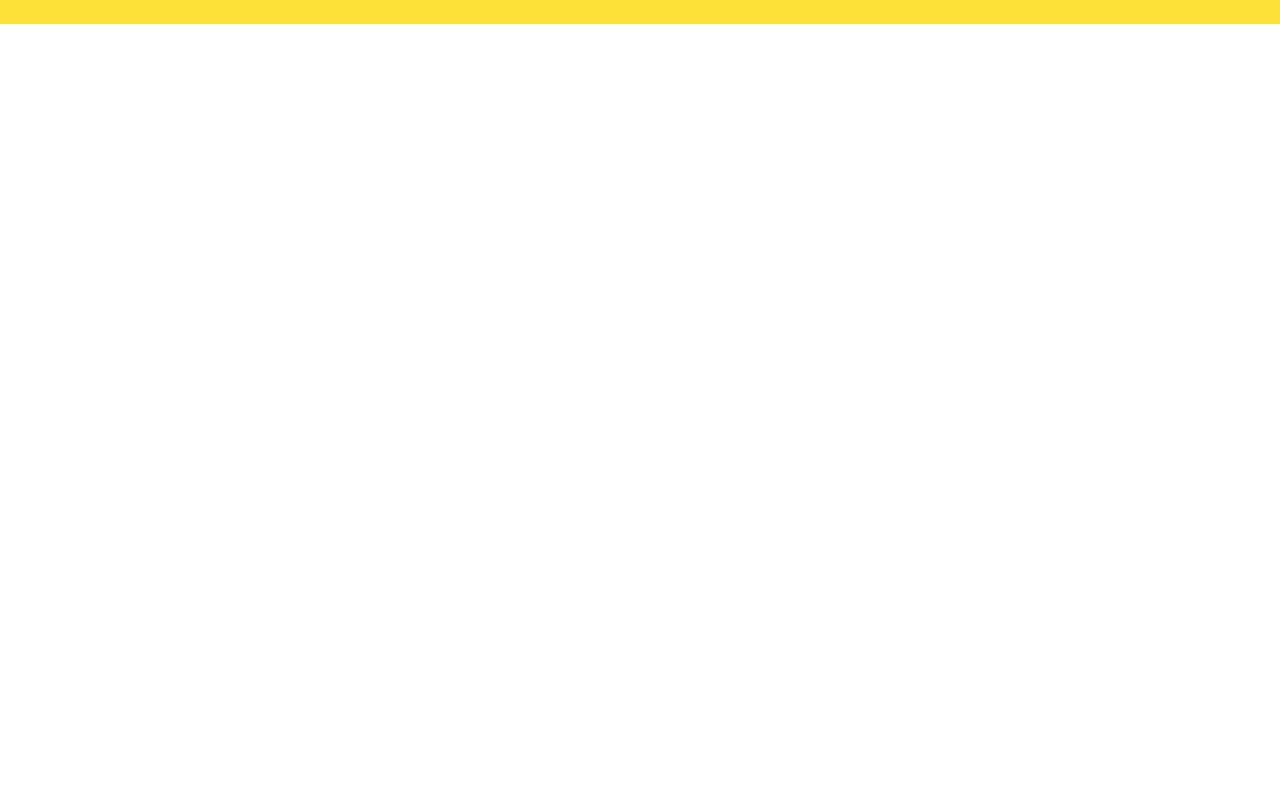
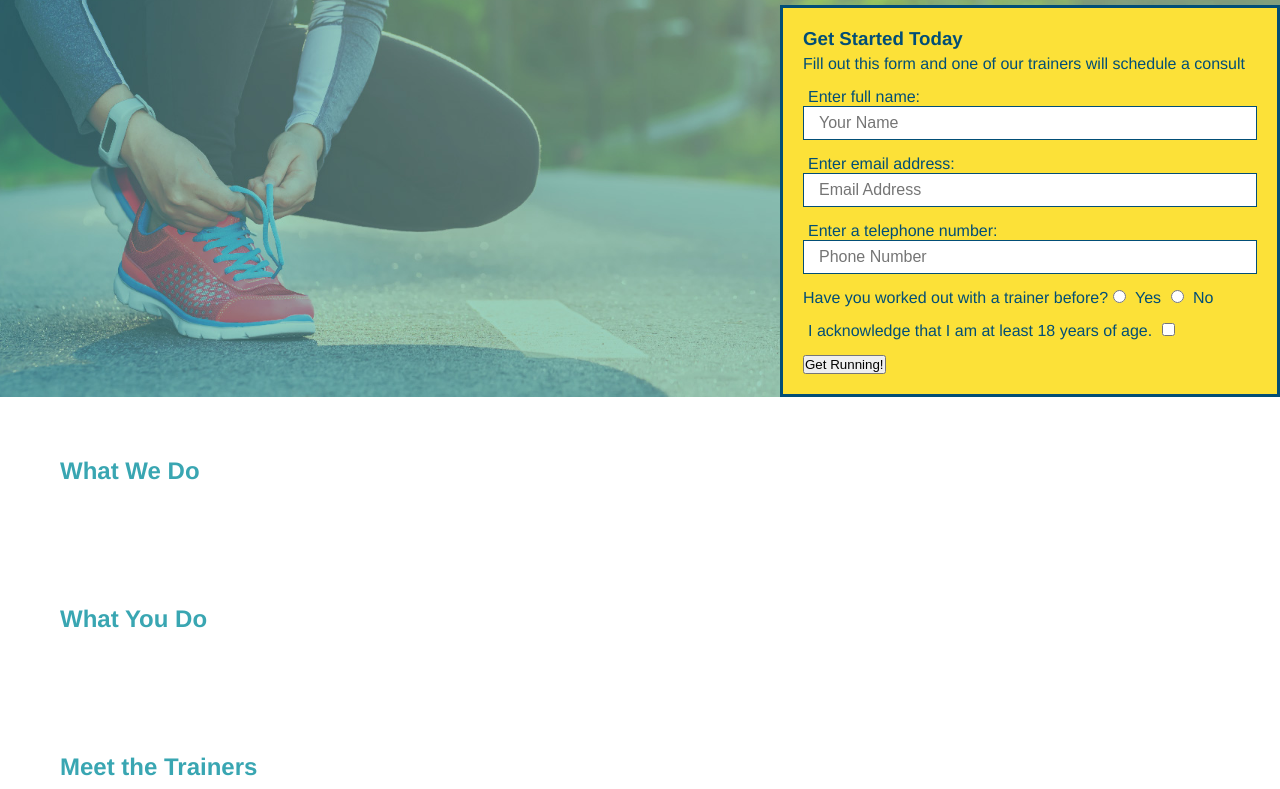
Before and after one commit to pizzo1jr/Run-Buddy, a plain HTML site: page index.html in a window 1280 px wide. Shown: the part 285-1074 px from the top of the page. Before the commit the page ends 800 px from the top, so only its background shows below. Drawn offline with Linux system fonts and the light colour scheme.

Commit message:
images added

```diff
--- a/assets/css/style.css
+++ b/assets/css/style.css
@@ -66,3 +66,51 @@ header {
   footer a {
       color: #024e76;
   }
+
+  section {
+      padding: 60px;
+  }
+
+  /* Hero Style Start */
+  .hero {
+      background-image: url("../images/hero-bg.jpg");
+      height: 600px;
+      background-size: cover;
+      background-position: center;
+      position: relative;
+  }
+  /* Hero Style End */
+
+  .hero-form{
+      border: 3px solid #024e76;
+      background-color: #fce138;
+      padding: 20px;
+      width: 500px;
+      color: #024e76;
+      position: absolute;
+      bottom: 0px;
+      right: 0px;
+  }
+
+  .hero-from h3{
+      font-size: 24px;
+      margin: 0;
+  }
+
+  .hero-form p {
+      margin: 5px 0 15px 0;
+  }
+
+  .form-input {
+      border: 1px solid #024e76;
+      display: block;
+      padding: 7px 15px;
+      font-size: 16px;
+      color: #024e76;
+      width: 100%;
+      margin-bottom: 15px;
+  }
+
+  .hero-form label {
+      margin: 0 5px;
+  }
--- a/index.html
+++ b/index.html
@@ -32,9 +32,38 @@
     </header>
 
     <!-- hero/jumbotron -->
-    <section>
+    <section class="hero">
+        <div class="hero-form">
+            <h3>Get Started Today</h3>
+            <p>Fill out this form and one of our trainers will schedule a consult</p>
+        <!-- Add form element-->
+        <form>
+            <label for="name">Enter full name:</label>
+            <input type="text" placeholder="Your Name" name="name" id="name" class="form-input">
+            <label for="email">Enter email address:</label>
+            <input type="email" placeholder="Email Address" name="email" id="email" class="form-input">
+            <label for="phone">Enter a telephone number:</label>
+            <input type="tel" placeholder="Phone Number" name="phone" id="phone" class="form-input">
+            <p>
+                Have you worked out with a trainer before?
+                <input type="radio" name="trainer-confirm" id="trainer-yes"/>
+                <label for="trainer-yes">Yes</label>
+                <input type="radio" name="trainer-confirm" id="trainer-no"/>
+                <label for="trainer-no">No</label>
+            </p>
+            <p>
+                <label for="checkbox" >
+                    I acknowledge that I am at least 18 years of age.
+                </label>
+                <input type="checkbox" name="age-confirm" id="checkbox"/>
+            </p>
+            <button type="submit">
+                Get Running!
+            </button>
+        </form>
+        </div>
     </section>
-
+    <!-- end hero-->
     <!-- "What we do" section -->
     <section>
         <h2>What We Do</h2>
```
Also changed, not shown: assets/images/hero-bg.jpg (added).
